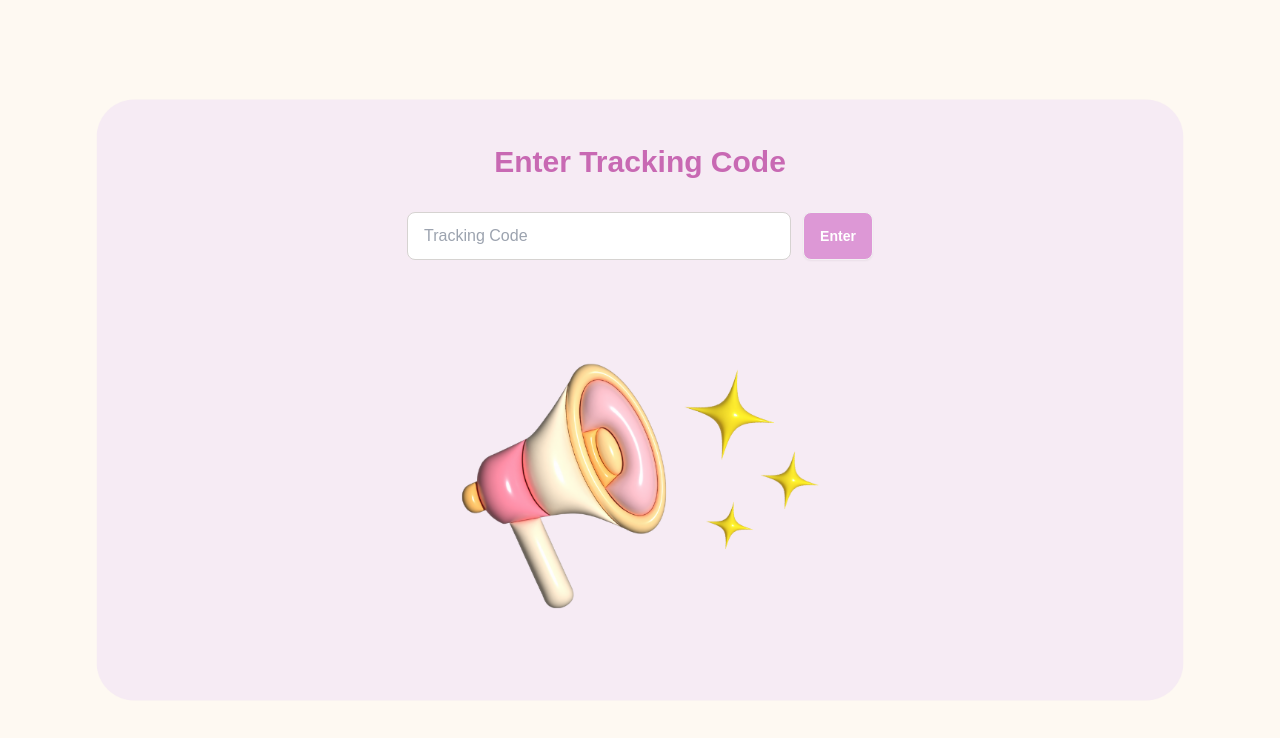
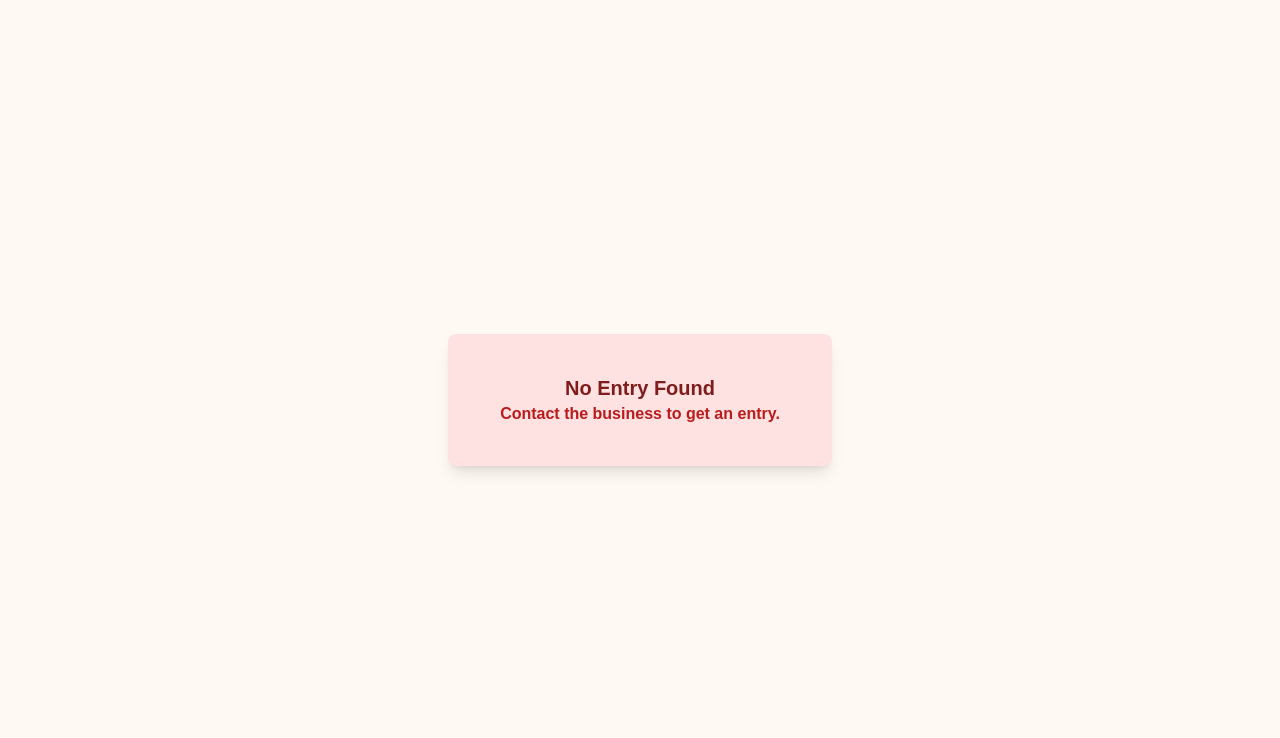
Before and after one commit to ParimaSA/Queue_Management, a Next.js app in the folder frontend/: page /customer in a window 1280 px wide. Shown: the top 738 px of the page. Built offline with nearby package versions, Linux system fonts and the light colour scheme.

Commit message:
Change page to NoEntry

```diff
--- a/frontend/app/customer/page.tsx
+++ b/frontend/app/customer/page.tsx
@@ -1,11 +1,12 @@
 import React from 'react'
-import NewAddTrackingCode from './AddTrackingCode'
+// import NewAddTrackingCode from './AddTrackingCode'
+import NoEntry from './NoEntry'
 
 const CustomerPage = () => {
   return (
     <main>
       <div>
-        <NewAddTrackingCode />
+        <NoEntry />
       </div>
     </main>
   )
```
